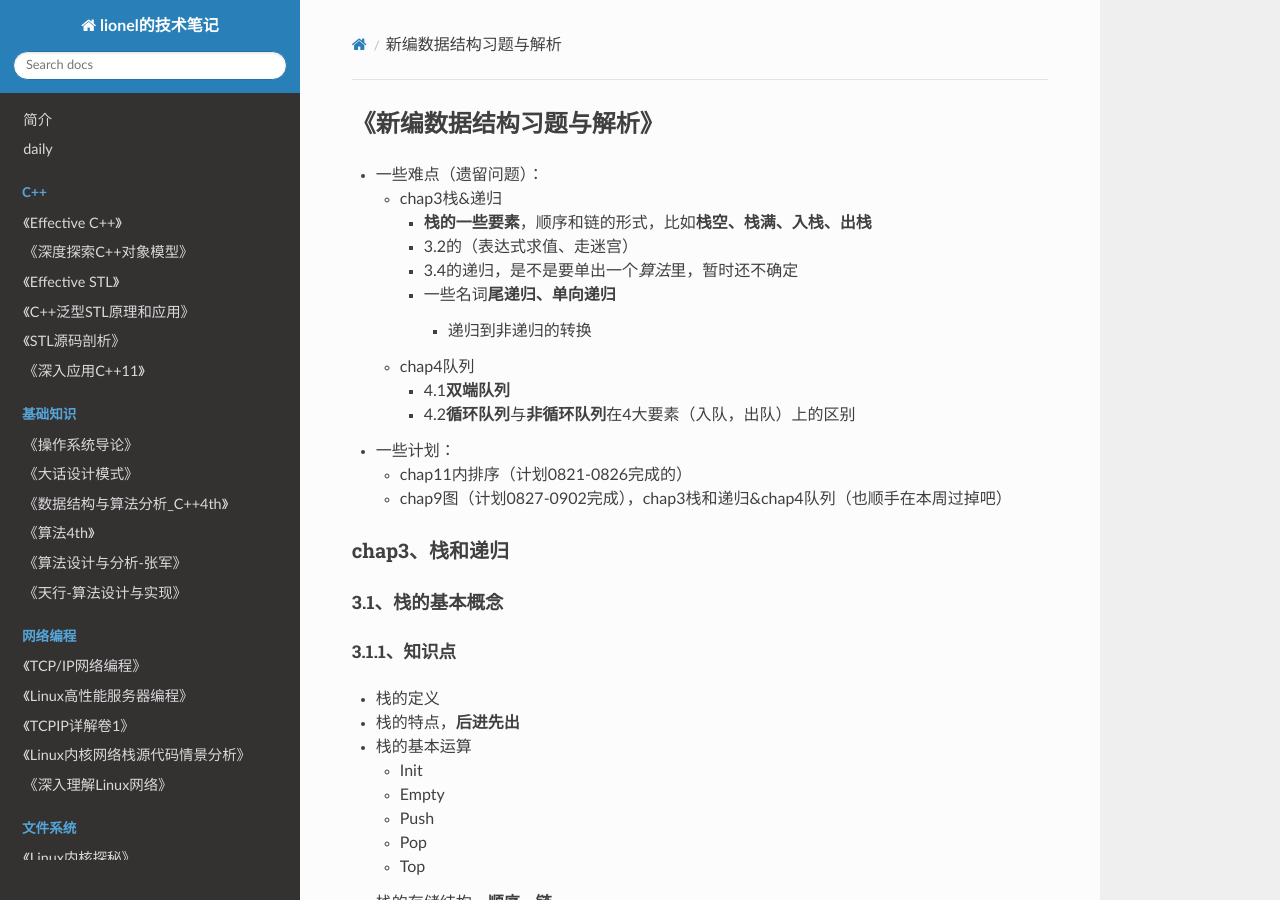
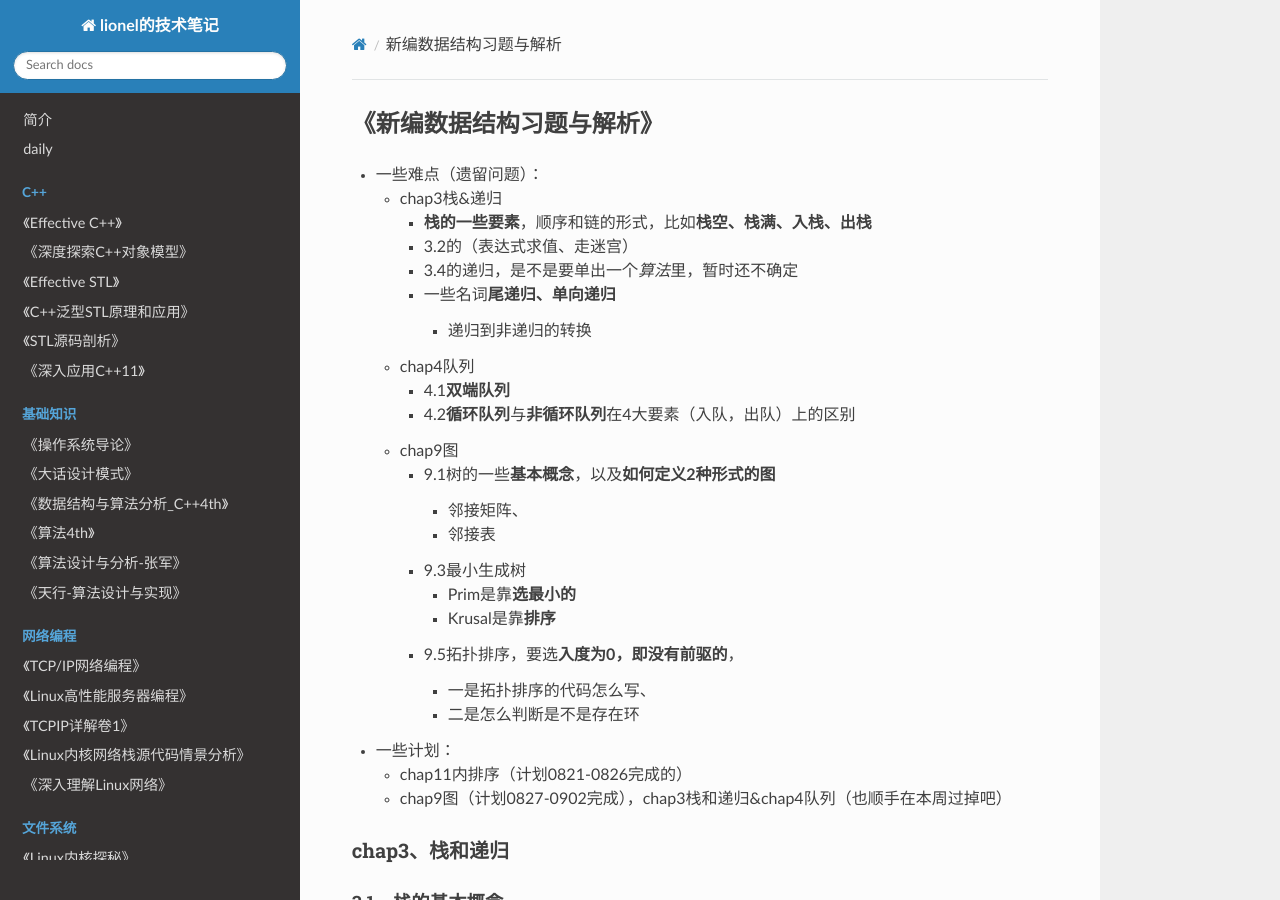
Before and after one commit to wolflion/booknotes, an MkDocs documentation site: the page built from docs/408/新编数据结构习题与解析.md, in a window 1280 px wide and 900 px high. Built offline with MkDocs 1.6.1, drawn with Linux system fonts in a browser that asks for light colours; nearby versions of some CDN libraries; some of the changed text lies outside the part shown.

Commit message:
Update 新编数据结构习题与解析.md

```diff
--- a/docs/408/新编数据结构习题与解析.md
+++ b/docs/408/新编数据结构习题与解析.md
@@ -10,6 +10,16 @@
   + chap4队列
     + 4.1**双端队列**
     + 4.2**循环队列**与**非循环队列**在4大要素（入队，出队）上的区别
+  + chap9图
+    + 9.1树的一些**基本概念**，以及**如何定义2种形式的图**
+      + 邻接矩阵、
+      + 邻接表
+    + 9.3最小生成树
+      + Prim是靠**选最小的**
+      + Krusal是靠**排序**
+    + 9.5拓扑排序，要选**入度为0，即没有前驱的**，
+      + 一是拓扑排序的代码怎么写、
+      + 二是怎么判断是不是存在环
 + 一些计划：
   + chap11内排序（计划0821-0826完成的）
   + chap9图（计划0827-0902完成），chap3栈和递归&chap4队列（也顺手在本周过掉吧）
```
Also changed, not shown: other parts of docs/408/新编数据结构习题与解析.md (+2 -2 lines).
